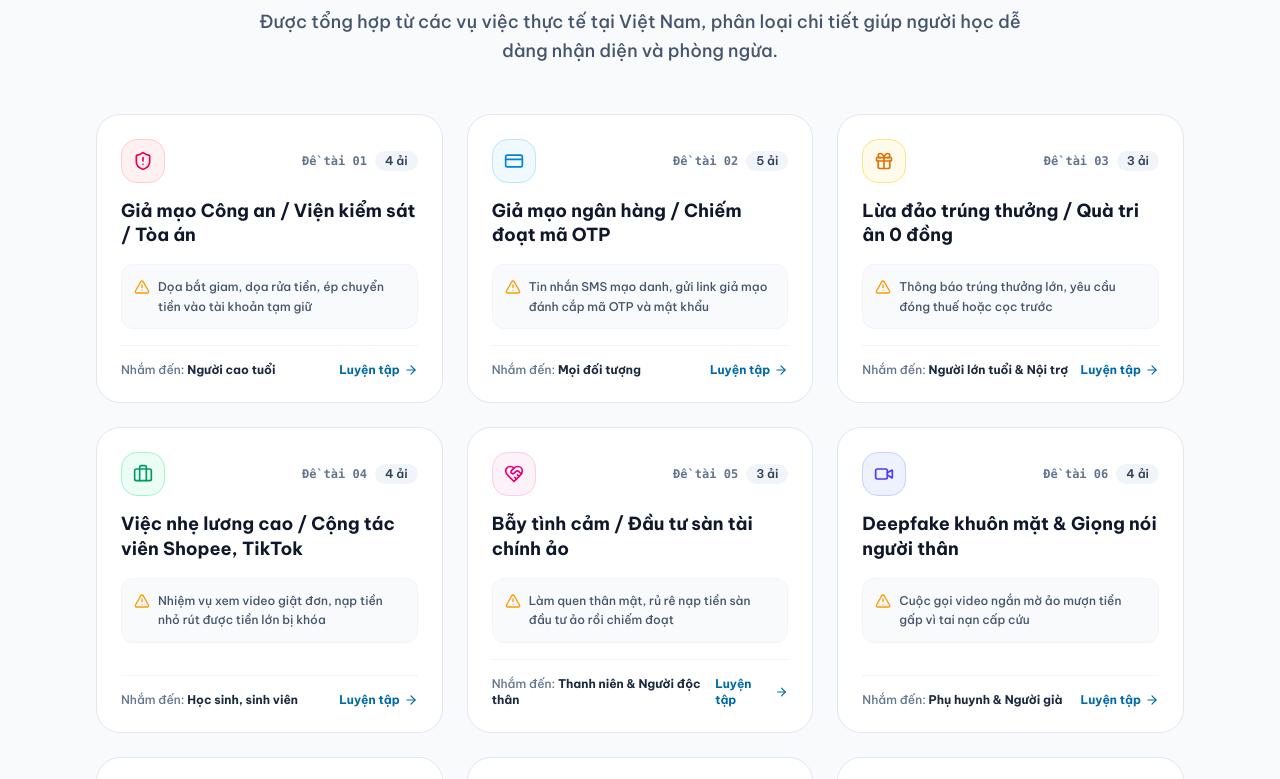
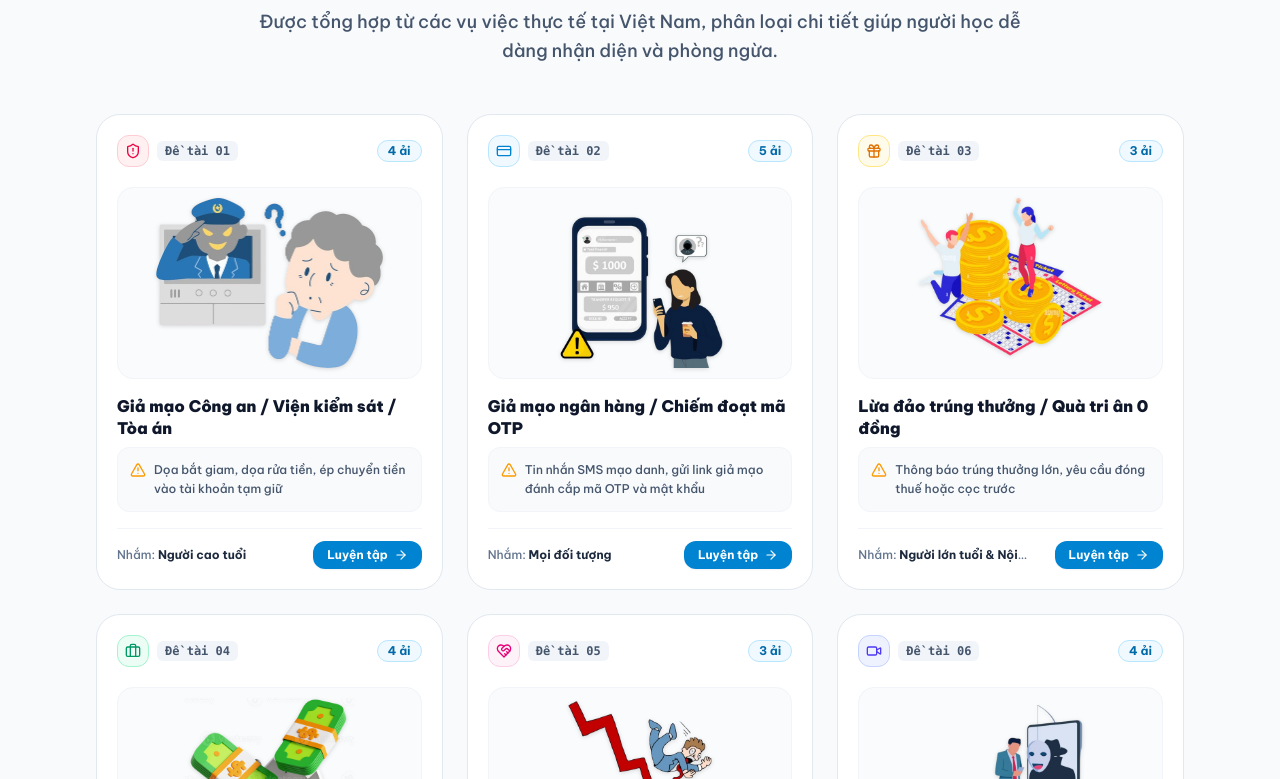
Before and after one commit to guihthuong/cybersafe, a Next.js app: page / in a window 1280 px wide. Shown: the part 1801-2580 px from the top of the page. Built offline with nearby package versions, Linux system fonts and the light colour scheme; no server answers.

Commit message:
feat(ui): display full uncropped scam illustrations across play page and homepage cards

```diff
--- a/src/components/home/CategoryGrid.tsx
+++ b/src/components/home/CategoryGrid.tsx
@@ -24,6 +24,7 @@ export interface CategoryMeta {
   scenariosCount: number;
   vulnerableTarget: string;
   warningNote: string;
+  imageUrl: string;
 }
 
 export const CATEGORIES_DATA: CategoryMeta[] = [
@@ -34,6 +35,7 @@ export const CATEGORIES_DATA: CategoryMeta[] = [
     scenariosCount: 4,
     vulnerableTarget: "Người cao tuổi",
     warningNote: "Dọa bắt giam, dọa rửa tiền, ép chuyển tiền vào tài khoản tạm giữ",
+    imageUrl: "/images/fake police.png",
   },
   {
     id: "bank_otp_fraud",
@@ -42,6 +44,7 @@ export const CATEGORIES_DATA: CategoryMeta[] = [
     scenariosCount: 5,
     vulnerableTarget: "Mọi đối tượng",
     warningNote: "Tin nhắn SMS mạo danh, gửi link giả mạo đánh cắp mã OTP và mật khẩu",
+    imageUrl: "/images/fake mobile banking.png",
   },
   {
     id: "lottery_reward_trap",
@@ -50,6 +53,7 @@ export const CATEGORIES_DATA: CategoryMeta[] = [
     scenariosCount: 3,
     vulnerableTarget: "Người lớn tuổi & Nội trợ",
     warningNote: "Thông báo trúng thưởng lớn, yêu cầu đóng thuế hoặc cọc trước",
+    imageUrl: "/images/fake lottery prize trap.png",
   },
   {
     id: "easy_job_high_pay",
@@ -58,6 +62,7 @@ export const CATEGORIES_DATA: CategoryMeta[] = [
     scenariosCount: 4,
     vulnerableTarget: "Học sinh, sinh viên",
     warningNote: "Nhiệm vụ xem video giật đơn, nạp tiền nhỏ rút được tiền lớn bị khóa",
+    imageUrl: "/images/fake job scam trap.png",
   },
   {
     id: "romance_investment_pig",
@@ -66,6 +71,7 @@ export const CATEGORIES_DATA: CategoryMeta[] = [
     scenariosCount: 3,
     vulnerableTarget: "Thanh niên & Người độc thân",
     warningNote: "Làm quen thân mật, rủ rê nạp tiền sàn đầu tư ảo rồi chiếm đoạt",
+    imageUrl: "/images/falling stock chart scam.png",
   },
   {
     id: "deepfake_video_call",
@@ -74,6 +80,7 @@ export const CATEGORIES_DATA: CategoryMeta[] = [
     scenariosCount: 4,
     vulnerableTarget: "Phụ huynh & Người già",
     warningNote: "Cuộc gọi video ngắn mờ ảo mượn tiền gấp vì tai nạn cấp cứu",
+    imageUrl: "/images/imposter wearing face mask phone call.png",
   },
   {
     id: "malicious_app_link",
@@ -82,6 +89,7 @@ export const CATEGORIES_DATA: CategoryMeta[] = [
     scenariosCount: 4,
     vulnerableTarget: "Người dùng điện thoại Android",
     warningNote: "Link mạo danh VNeID/Thuế cài file .apk chiếm quyền điều khiển điện thoại",
+    imageUrl: "/images/hacker.png",
   },
   {
     id: "travel_ticket_scam",
@@ -90,6 +98,7 @@ export const CATEGORIES_DATA: CategoryMeta[] = [
     scenariosCount: 3,
     vulnerableTarget: "Gia đình đi nghỉ hè",
     warningNote: "Fanpage giả mạo hãng lữ hành, nhận tiền cọc vé rồi chặn liên lạc",
+    imageUrl: "/images/romance scam.png",
   },
   {
     id: "ecommerce_fake_shipper",
@@ -98,6 +107,7 @@ export const CATEGORIES_DATA: CategoryMeta[] = [
     scenariosCount: 3,
     vulnerableTarget: "Người hay mua online",
     warningNote: "Giao bưu kiện không đặt, hối thúc chuyển khoản tiền hàng gấp",
+    imageUrl: "/images/qr scam.png",
   },
   {
     id: "social_account_takeover",
@@ -106,6 +116,7 @@ export const CATEGORIES_DATA: CategoryMeta[] = [
     scenariosCount: 3,
     vulnerableTarget: "Bạn bè & Người thân",
     warningNote: "Chiếm quyền Zalo/Facebook, nhắn tin hỏi vay tiền vì đang kẹt gấp",
+    imageUrl: "/images/hacker stealing social media profile.png",
   },
   {
     id: "fake_scholarship_course",
@@ -114,6 +125,7 @@ export const CATEGORIES_DATA: CategoryMeta[] = [
     scenariosCount: 3,
     vulnerableTarget: "Phụ huynh có con nhỏ",
     warningNote: "Mạo danh ban tổ chức trại hè uy tín, yêu cầu đóng lệ phí khảo sát lớn",
+    imageUrl: "/images/false rumor fake news.png",
   },
 ];
 
@@ -146,7 +158,7 @@ export function CategoryGrid() {
         </p>
       </div>
 
-      {/* Grid Cards - Clean, Readable, Human-crafted */}
+      {/* Grid Cards - Clean, Readable, Full uncropped illustrations */}
       <div className="grid grid-cols-1 md:grid-cols-2 lg:grid-cols-3 gap-6">
         {CATEGORIES_DATA.map((cat, idx) => {
           const groupCode = `Đề tài ${idx < 9 ? "0" : ""}${idx + 1}`;
@@ -156,47 +168,53 @@ export function CategoryGrid() {
           return (
             <div
               key={cat.id}
-              className="rounded-3xl bg-white border border-slate-200 hover:border-slate-300 hover-lift p-6 flex flex-col justify-between transition-all group"
+              className="rounded-3xl bg-white border border-slate-200 hover:border-sky-300 hover:shadow-xl p-5 flex flex-col justify-between transition-all duration-300 group space-y-4"
             >
               {/* Card Top: Code Pill & Icon */}
-              <div className="space-y-4">
-                <div className="flex items-center justify-between">
-                  <div className={`w-11 h-11 rounded-2xl ${iconConfig.bg} border flex items-center justify-center`}>
-                    <Icon className={`w-5 h-5 ${iconConfig.color}`} />
+              <div className="flex items-center justify-between pb-1">
+                <div className="flex items-center gap-2">
+                  <div className={`w-8 h-8 rounded-xl ${iconConfig.bg} border flex items-center justify-center shrink-0`}>
+                    <Icon className={`w-4 h-4 ${iconConfig.color}`} />
                   </div>
-                  <div className="flex items-center gap-2">
-                    <span className="font-mono text-xs font-bold text-slate-500">
+                  <span className="font-mono text-xs font-bold text-slate-600 bg-slate-100 px-2 py-0.5 rounded-md">
                     {groupCode}
                   </span>
-                    <span className="text-xs font-semibold px-2.5 py-0.5 rounded-full bg-slate-100 text-slate-700">
+                </div>
+                <span className="text-xs font-bold px-2.5 py-0.5 rounded-full bg-sky-50 text-sky-700 border border-sky-200">
                   {cat.scenariosCount} ải
                 </span>
               </div>
+
+              {/* Full Uncropped Illustration Image Display */}
+              <div className="w-full h-44 sm:h-48 rounded-2xl bg-slate-50/80 border border-slate-100 p-2.5 flex items-center justify-center group-hover:border-sky-200 group-hover:bg-sky-50/20 transition-all">
+                <img
+                  src={encodeURI(cat.imageUrl)}
+                  alt={cat.name}
+                  className="w-full h-full object-contain drop-shadow-sm group-hover:scale-105 transition-transform duration-300 select-none"
+                />
               </div>
 
-                {/* Title */}
-                <div>
-                  <h3 className="text-base sm:text-lg font-bold text-slate-900 group-hover:text-sky-700 transition-colors leading-snug">
+              {/* Title & Warning */}
+              <div className="space-y-2 flex-1">
+                <h3 className="text-base font-black text-slate-900 group-hover:text-sky-700 transition-colors leading-snug line-clamp-2">
                   {cat.name}
                 </h3>
-                </div>
 
-                {/* Warning note */}
                 <div className="p-3 rounded-xl bg-slate-50 border border-slate-100 text-xs text-slate-600 leading-relaxed font-medium flex items-start gap-2">
                   <AlertTriangle className="w-4 h-4 text-amber-500 shrink-0 mt-0.5" />
-                  <span>{cat.warningNote}</span>
+                  <span className="line-clamp-2">{cat.warningNote}</span>
                 </div>
               </div>
 
               {/* Bottom Target & Action */}
-              <div className="pt-4 mt-4 border-t border-slate-100 flex items-center justify-between text-xs">
-                <span className="text-slate-500 font-medium">
-                  Nhắm đến: <strong className="text-slate-800">{cat.vulnerableTarget}</strong>
+              <div className="pt-3 border-t border-slate-100 flex items-center justify-between text-xs">
+                <span className="text-slate-500 font-medium truncate max-w-[170px]">
+                  Nhắm: <strong className="text-slate-800">{cat.vulnerableTarget}</strong>
                 </span>
 
                 <Link
                   href={`/play/chuong-${idx + 1}`}
-                  className="text-sky-700 hover:text-sky-900 font-bold flex items-center gap-1 group-hover:translate-x-1 transition-transform"
+                  className="px-3.5 py-1.5 rounded-xl bg-sky-600 hover:bg-sky-700 text-white font-bold flex items-center gap-1.5 shadow-xs transition-all shrink-0"
                 >
                   <span>Luyện tập</span>
                   <ArrowRight className="w-3.5 h-3.5" />
```
Also changed, not shown: src/app/play/page.tsx (+21 -28 lines). Lines whose indentation alone changed are shown as unchanged.
